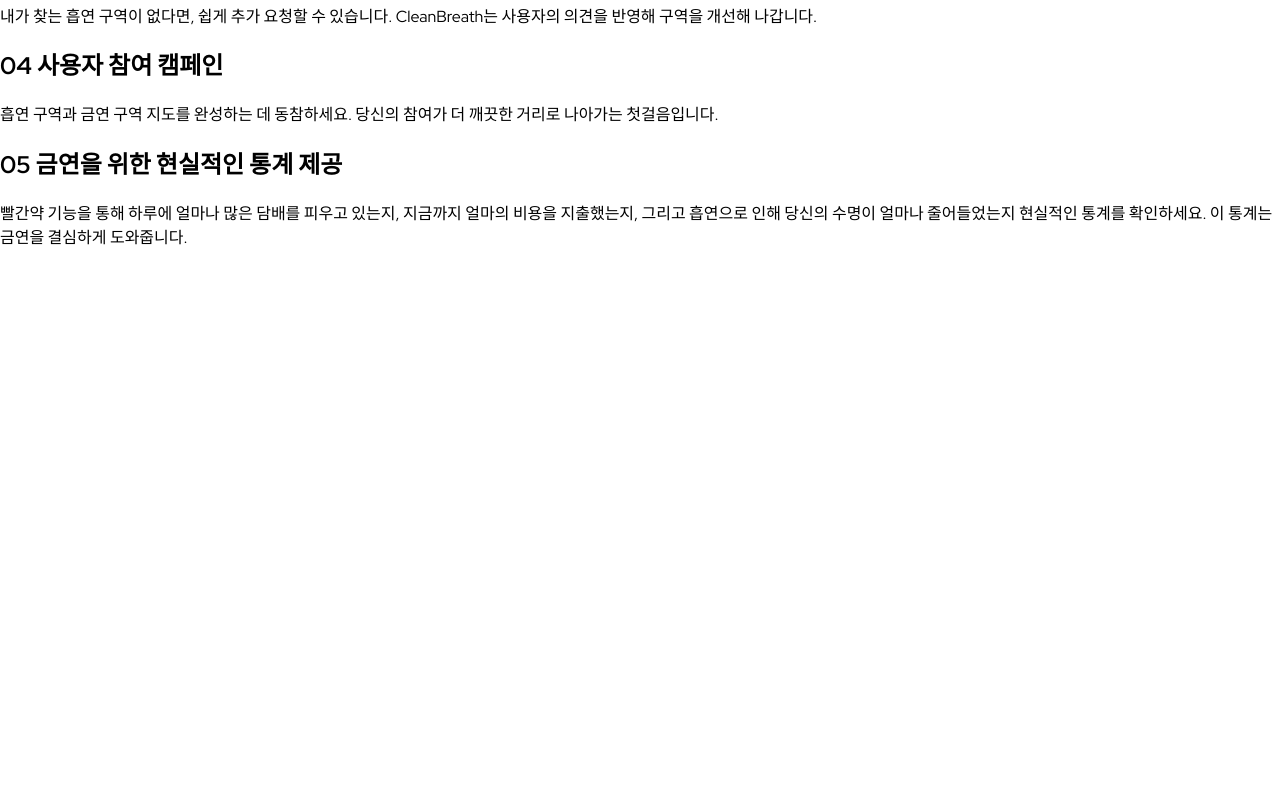
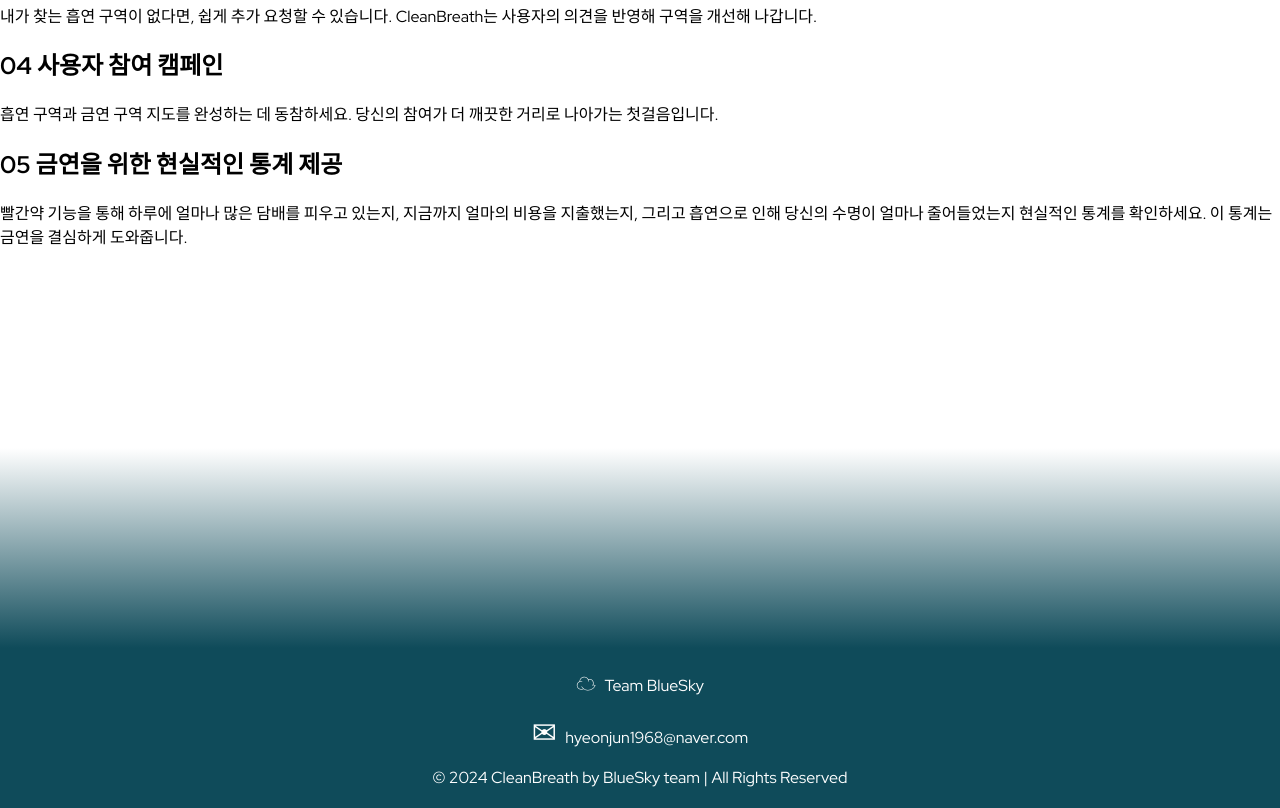
Before and after one commit to chansooda/CleanBreath-LandingPage, a plain HTML site: page index.html in a window 1280 px wide. Shown: the part 3874-4682 px from the top of the page. Before the commit the page ends 4138 px from the top, so only its background shows below. Drawn offline with Linux system fonts and the light colour scheme.

Commit message:
푸터 작업

```diff
--- a/index.html
+++ b/index.html
@@ -108,7 +108,7 @@
     </div>
 
     <div class="ImgArea">
-      <img src="/CleanBreath-LandingPage/img/Sub.png" alt="Sub.png">
+      <img src="as/img/Sub.png" alt="Sub.png">
     </div>
 
   </div>
@@ -148,5 +148,22 @@
     </div>
   </div>
 
+  <footer>
+    <div class="footer_gradient">
+    </div>
+    <div class="footer-content">
+      <div class="footer-item">
+        <span><span class="Icon_cloud">&#9729;</span> Team BlueSky</span>
+      </div>
+      <div class="footer-item">
+        <span><span class="Icon_mail">&#9993;</span> hyeonjun1968@naver.com</span>
+      </div>
+      <div class="footer-item">
+        <span>&copy; 2024 CleanBreath by BlueSky team | All Rights Reserved</span>
+      </div>
+    </div>
+  </footer>
+
+
 </body>
 </html>
--- a/style.css
+++ b/style.css
@@ -204,3 +204,39 @@ body {
   width: 1037.1px;
   height: 600px;
 }
+
+
+.footer_gradient {
+  background: linear-gradient(to top, #0f4b5a, white);
+  /* padding: 50px 0; */
+  height: 200px;
+  text-align: center;
+  color: white;
+  font-size: 1rem;
+  margin-top: 200px;
+}
+
+/* 푸터 내 아이템 간의 여백 */
+.footer-content {
+  background-color: #0f4b5a;
+  padding: 20px 0px;
+  color: white;
+  display: flex;
+  flex-direction: column; /* 아이템을 세로로 정렬 */
+  align-items: center; /* 중앙 정렬 */
+  gap: 15px; /* 아이템 간의 간격 */
+}
+
+.footer-item {
+  margin: 0;
+}
+
+.Icon_cloud {
+  font-size: 20px;
+  padding-right: 5px;
+}
+
+.Icon_mail {
+  font-size: 30px;
+  padding-right: 5px;
+}
```
